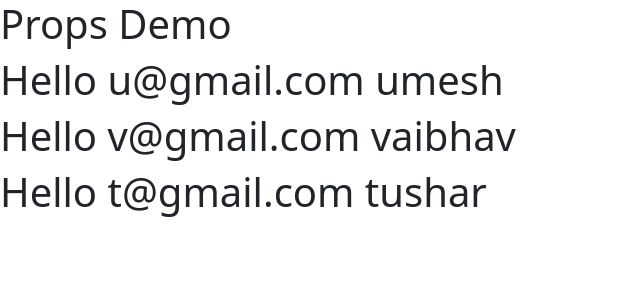
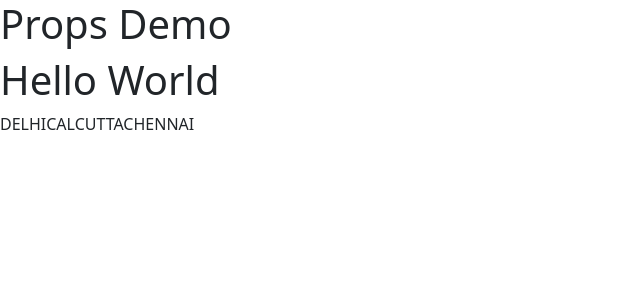
Before and after one commit to umeshtambat/fourth-app-umesh, a React (Create React App) app: page / in a window 1280 px wide. Shown: the top 300 px of the page, without its empty margins (0-640 px from the left). Built offline with nearby package versions, Linux system fonts and the light colour scheme.

Commit message:
FOR LOOP

```diff
--- a/src/App.js
+++ b/src/App.js
@@ -3,24 +3,32 @@
     <>
       <h1>Props Demo </h1>
 
-      {/* <MessageDemo />
-    <MessageDemo message="Hello"/> */}
-      <MessageDemo name="umesh" email="u@gmail.com" />
-      <MessageDemo name="vaibhav" email="v@gmail.com" />
-      <MessageDemo name="tushar" email="t@gmail.com" />
+      <ListDemo />
     </>
   );
 }
 
-//how to make this dynamic
-function MessageDemo({ name, email }) {
-  //console.log("I am insite messagedemo", props);
+function ListDemo() {
+  let data = "Hello World";
+  let list = ["DELHI", "CALCUTTA", "CHENNAI"];
+  // for (let i = 0; i < 10; i++) {
+  //   list.push("Hello Universe");
+  // }
 
+  console.log(list);
   return (
     <>
-      <h1>
-        Hello  {email} {name}
-      </h1>
+      {/* <h1>{data}</h1>
+      <h1>{data}</h1>
+      <h1>{data}</h1>
+      <h1>{data}</h1>
+      <h1>{data}</h1> */}
+
+      <h1>{data}</h1>
+
+      {list.forEach((item) => item)}
+      {/* OUTPUT BCZ OF THIS */}
+      {list.map((item) => item)}
     </>
   );
 }
```
